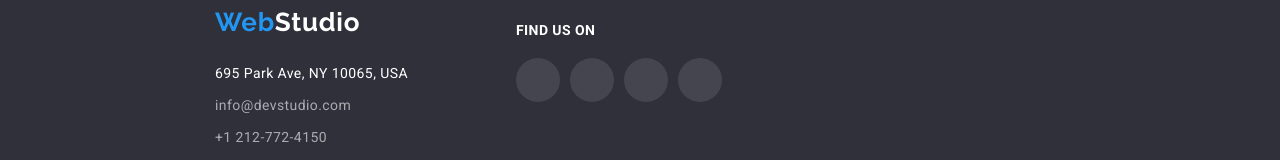
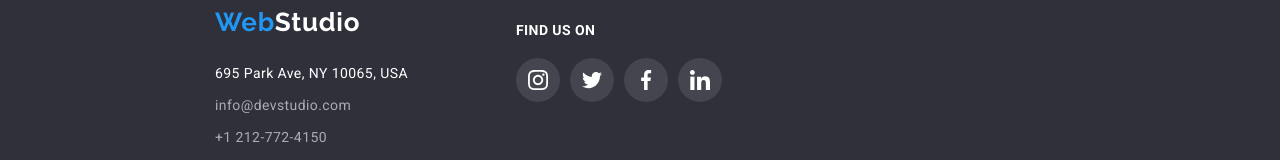
Before and after one commit to MorosanIlia/goit-markup-hw-04, a plain HTML site: page portfolio.html in a window 1280 px wide. Shown: the part 1538-1698 px from the top of the page. Drawn offline with nearby package versions, Linux system fonts and the light colour scheme; the site is published under a folder, as on GitHub Pages, so addresses that start at the root find nothing.

Commit message:
Update portfolio.html

```diff
--- a/portfolio.html
+++ b/portfolio.html
@@ -140,22 +140,22 @@
       <div class="footer-icons-list">
         <a href="https://www.instagram.com/" class="footer-icon" aria-label="Instagram">
           <svg>
-            <use href="/icons/symbol-defs.svg#icon-instagram"></use>
+            <use href="./icons/symbol-defs.svg#icon-instagram"></use>
           </svg>
         </a>
         <a href="https://www.twitter.com/" class="footer-icon" aria-label="Twitter">
           <svg>
-            <use href="/icons/symbol-defs.svg#icon-twitter"></use>
+            <use href="./icons/symbol-defs.svg#icon-twitter"></use>
           </svg>
         </a>
         <a href="https://www.facebook.com/" class="footer-icon" aria-label="Facebook">
           <svg>
-            <use href="/icons/symbol-defs.svg#icon-facebook"></use>
+            <use href="./icons/symbol-defs.svg#icon-facebook"></use>
           </svg>
         </a>
         <a href="https://www.linkedin.com/" class="footer-icon" aria-label="Linkedin">
           <svg>
-            <use href="/icons/symbol-defs.svg#icon-linkedin"></use>
+            <use href="./icons/symbol-defs.svg#icon-linkedin"></use>
           </svg>
         </a>
       </div>
```
